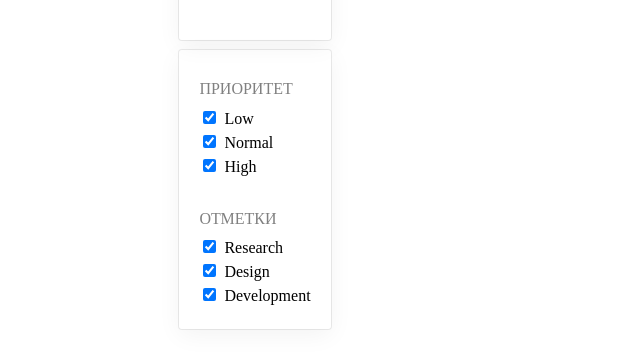
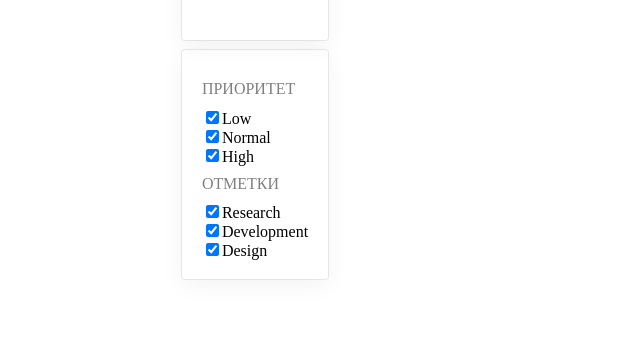
Before and after one commit to loveshadowfiend/todo-app, a React (Vite) app: page / in a window 1280 px wide. Shown: the part 146-505 px from the top of the page, without its empty margins (55-695 px from the left). Built offline with nearby package versions, Linux system fonts and the light colour scheme.

Commit message:
Tags: merged with Priorities component

```diff
--- a/src/components/Priorities.tsx
+++ /dev/null
@@ -1,60 +0,0 @@
-import { useGlobalStore } from "../stores/globalStore";
-
-export const Priorities = () => {
-    const { toggleTagOption } = useGlobalStore();
-
-    return (
-        <div className="priorities">
-            <h3 className="priorities__header">ПРИОРИТЕТ</h3>
-            {/* <form className="priorities__form"> */}
-            <div className="priorities__row">
-                <input
-                    className="priorities__option"
-                    type="checkbox"
-                    name="priorities"
-                    value="low"
-                    defaultChecked={true}
-                    onChange={(e) => {
-                        toggleTagOption(e.target.value);
-                    }}
-                />
-                <label className="priorities__option-label" htmlFor="low">
-                    Low
-                </label>
-            </div>
-
-            <div className="priorities__row">
-                <input
-                    className="priorities__option"
-                    type="checkbox"
-                    name="priorities"
-                    value="normal"
-                    defaultChecked={true}
-                    onChange={(e) => {
-                        toggleTagOption(e.target.value);
-                    }}
-                />
-                <label className="priorities__option-label" htmlFor="normal">
-                    Normal
-                </label>
-            </div>
-
-            <div className="priorities__row">
-                <input
-                    className="priorities__option"
-                    type="checkbox"
-                    name="priorities"
-                    value="high"
-                    defaultChecked={true}
-                    onChange={(e) => {
-                        toggleTagOption(e.target.value);
-                    }}
-                />
-                <label className="priorities__option-label" htmlFor="high">
-                    High
-                </label>
-            </div>
-            {/* </form> */}
-        </div>
-    );
-};
--- a/src/components/Tags.tsx
+++ b/src/components/Tags.tsx
@@ -1,60 +1,21 @@
-import { useGlobalStore } from "../stores/globalStore";
+import { TagRow } from "./TagRow";
 
 export const Tags = () => {
-    const { toggleTagOption } = useGlobalStore();
-
     return (
         <div className="tags">
-            <h3>ОТМЕТКИ</h3>
-            {/* <form> */}
-            <div className="tags__row">
-                <input
-                    className="tags__option"
-                    type="checkbox"
-                    name="tag"
-                    value="research"
-                    defaultChecked={true}
-                    onChange={(e) => {
-                        toggleTagOption(e.target.value);
-                    }}
-                />
-                <label className="tags__option-label" htmlFor="low">
-                    Research
-                </label>
+            <div className="tags-prioritiy">
+                <h3 className="tags-priority__header">ПРИОРИТЕТ</h3>
+                <TagRow>Low</TagRow>
+                <TagRow>Normal</TagRow>
+                <TagRow>High</TagRow>
             </div>
 
-            <div className="tags__row">
-                <input
-                    className="tags__option"
-                    type="checkbox"
-                    name="tag"
-                    value="design"
-                    defaultChecked={true}
-                    onChange={(e) => {
-                        toggleTagOption(e.target.value);
-                    }}
-                />
-                <label className="tags__option-label" htmlFor="normal">
-                    Design
-                </label>
+            <div className="tags-duty">
+                <h3 className="tags-duty__header">ОТМЕТКИ</h3>
+                <TagRow>Research</TagRow>
+                <TagRow>Development</TagRow>
+                <TagRow>Design</TagRow>
             </div>
-
-            <div className="tags__row">
-                <input
-                    className="tags__option"
-                    type="checkbox"
-                    name="tag"
-                    value="development"
-                    defaultChecked={true}
-                    onChange={(e) => {
-                        toggleTagOption(e.target.value);
-                    }}
-                />
-                <label className="tags__option-label" htmlFor="high">
-                    Development
-                </label>
-            </div>
-            {/* </form> */}
         </div>
     );
 };
--- a/src/components/TaskBoard.tsx
+++ b/src/components/TaskBoard.tsx
@@ -1,9 +1,9 @@
-import { Tasks } from "./Tasks";
+import { TasksList } from "./TasksList";
 import { useGlobalStore } from "../stores/globalStore";
 import { useEffect, useState } from "react";
 import { SortDate } from "./SortDate";
-import { Priorities } from "./Priorities";
 import { Tags } from "./Tags";
+// import { Tags } from "./DutyTags";
 
 export const TaskBoard = () => {
     const [width, setWidth] = useState<number>(window.innerWidth);
@@ -38,7 +38,6 @@ export const TaskBoard = () => {
                     <SortDate />
                 </div>
                 <div className="task-board__options__filter container">
-                    <Priorities />
                     <Tags />
                 </div>
             </div>
@@ -53,7 +52,7 @@ export const TaskBoard = () => {
                         Добавить задачу
                     </button>
                 )}
-                <Tasks />
+                <TasksList />
             </div>
         </div>
     );
```
